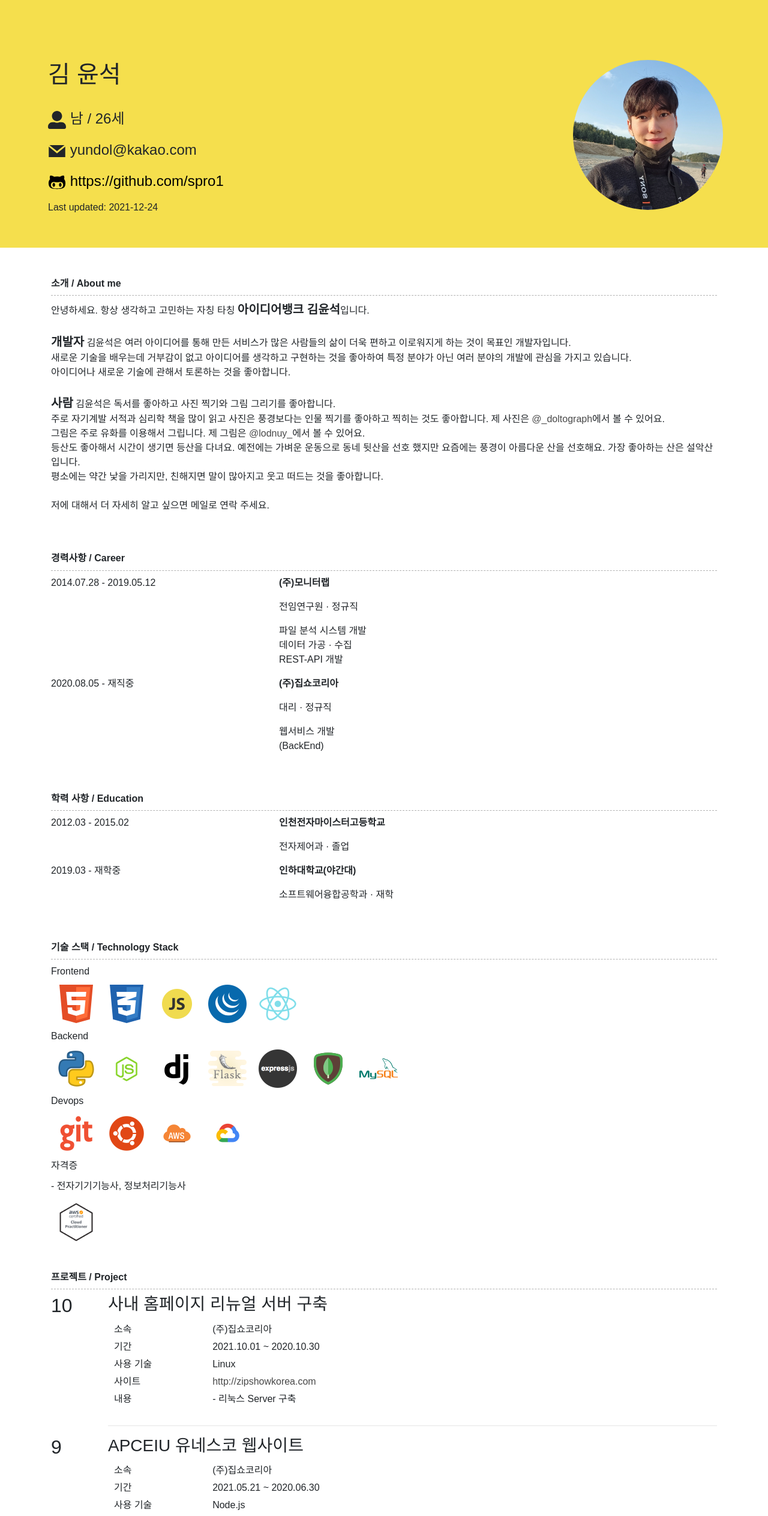
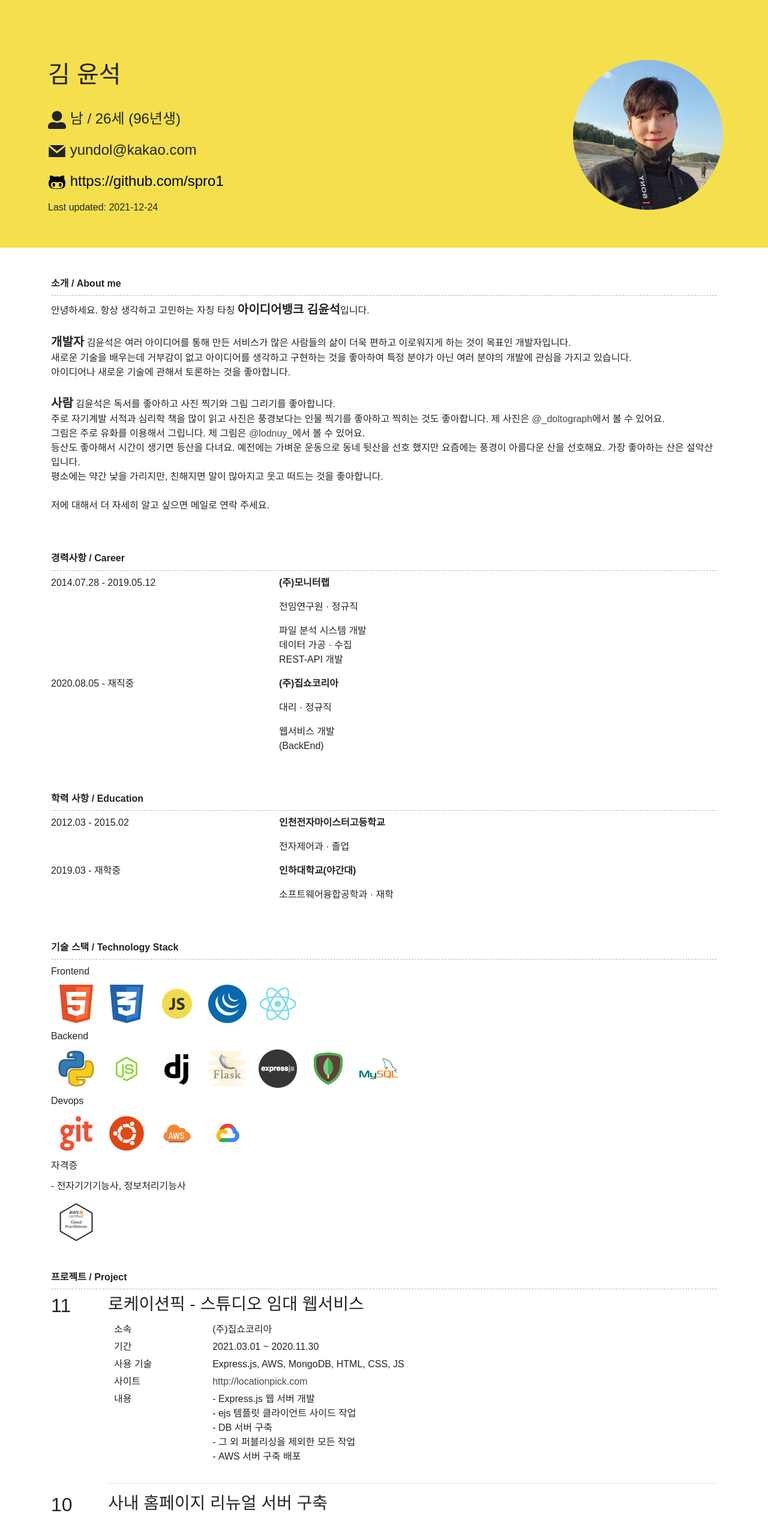
Before and after one commit to spro1/resume, a React (Create React App) app: page / in a window 1280 px wide. Shown: the top 2528 px of the page at 60% size. Built offline with nearby package versions, Linux system fonts and the light colour scheme; a web font is replaced by a local one.

Commit message:
age auto increment&project add

```diff
--- a/src/components/Content.js
+++ b/src/components/Content.js
@@ -96,6 +96,14 @@ const projects = [
         skill:'Linux',
         contents:<p>- 리눅스 Server 구축</p>,
         site: "http://zipshowkorea.com"
+    },{
+        id:11,
+        company:'(주)집쇼코리아',
+        title:'로케이션픽 - 스튜디오 임대 웹서비스',
+        date:'2021.03.01 ~ 2020.11.30',
+        skill:'Express.js, AWS, MongoDB, HTML, CSS, JS',
+        contents:<p>- Express.js 웹 서버 개발<br/>- ejs 템플릿 클라이언트 사이드 작업<br/>- DB 서버 구축<br/>- 그 외 퍼블리싱을 제외한 모든 작업<br/>- AWS 서버 구축 배포</p>,
+        site: "http://locationpick.com"
     }
 ]
 
--- a/src/components/Header.js
+++ b/src/components/Header.js
@@ -8,6 +8,12 @@ import Profile from "../static/image/profile.jpg"
 
 export default class Header extends Component{
     render() {
+        const today = new Date();
+        const birthDate = new Date(1996, 7, 18);
+
+        let age = today.getFullYear()
+            - birthDate.getFullYear()
+            + 1;
         return (
             <div className="header">
                 <Container>
@@ -17,15 +23,13 @@ export default class Header extends Component{
                                 <Col xs={9}>
                                     <h1>김 윤석</h1>
                                     <br/>
-                                    <p><FaUserAlt size="30"/>  남 / 26세</p>
+                                    <p><FaUserAlt size="30"/>  남 / {age}세 (96년생)</p>
                                     <p><GrMail size="30"/>  yundol@kakao.com</p>
                                     <a href="https://github.com/spro1" target="_blank"><p><FaGithubAlt size="30"/>  https://github.com/spro1</p></a>
                                     <h6>Last updated: 2021-12-24</h6>
                                 </Col>
                                 <Col md={3}>
-                                    <div className="header-image" style={{backgroundImage:`url(${Profile})`}}>
-
-                                    </div>
+                                    <div className="header-image" style={{backgroundImage:`url(${Profile})`}}></div>
                                 </Col>
                             </Row>
                         </div>
```
